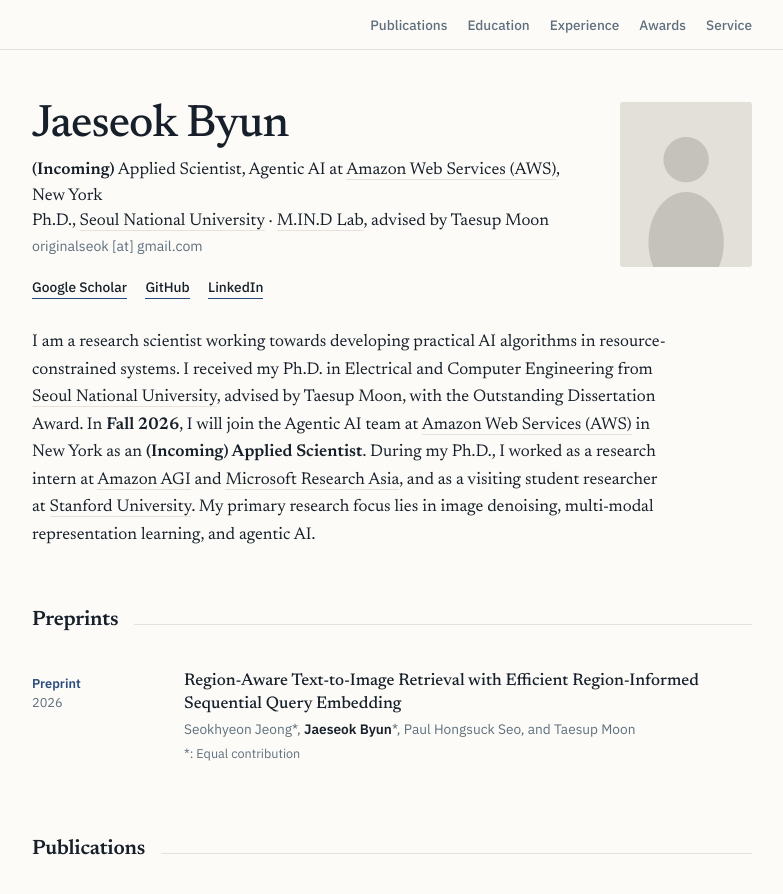
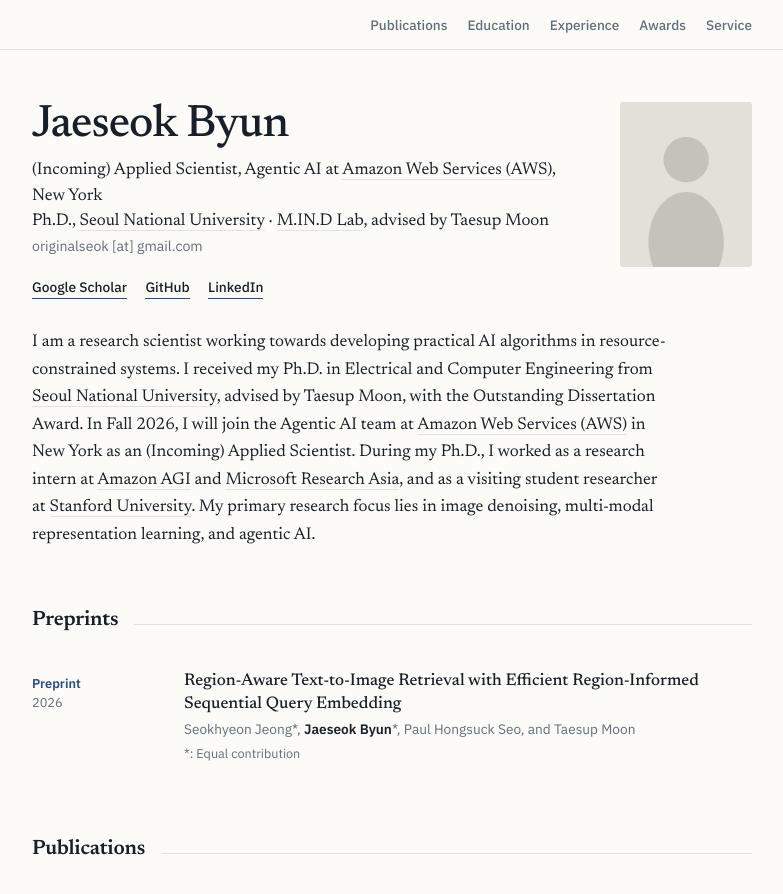
Before and after one commit to jaeseokbyun/jaeseokbyun.github.io, a Jekyll site: the page built from index.html, in a window 1280 px wide and 900 px high. Shown: the top 894 px of the window, without its empty margins (248-1031 px from the left). Built offline with Jekyll 4.4.1, drawn with Linux system fonts in a browser that asks for light colours.

Commit message:
Remove bold emphasis from header and bio
Co-Authored-By: Claude Opus 5 (1M context) <noreply@anthropic.com>

```diff
--- a/_data/profile.yml
+++ b/_data/profile.yml
@@ -1,6 +1,6 @@
 # 상단 프로필 영역. 여기만 고치면 헤더가 바뀝니다.
 name: Jaeseok Byun
-role: "<strong>(Incoming)</strong> Applied Scientist"
+role: "(Incoming) Applied Scientist"
 photo: /assets/img/profile.jpg
 
 organization:
@@ -35,9 +35,9 @@ bio: >-
   algorithms in resource-constrained systems. I received my Ph.D. in Electrical
   and Computer Engineering from <a href="https://www.snu.ac.kr">Seoul National University</a>,
   advised by Taesup Moon, with the Outstanding Dissertation Award. In
-  <strong>Fall 2026</strong>, I will join the Agentic AI team at
+  Fall 2026, I will join the Agentic AI team at
   <a href="https://aws.amazon.com">Amazon Web Services (AWS)</a> in New York as an
-  <strong>(Incoming) Applied Scientist</strong>. During my Ph.D., I worked as a
+  (Incoming) Applied Scientist. During my Ph.D., I worked as a
   research intern at <a href="https://amazon.jobs/content/en/teams/agi">Amazon AGI</a>
   and <a href="https://www.microsoft.com/en-us/research/lab/microsoft-research-asia/">Microsoft Research Asia</a>,
   and as a visiting student researcher at
```
